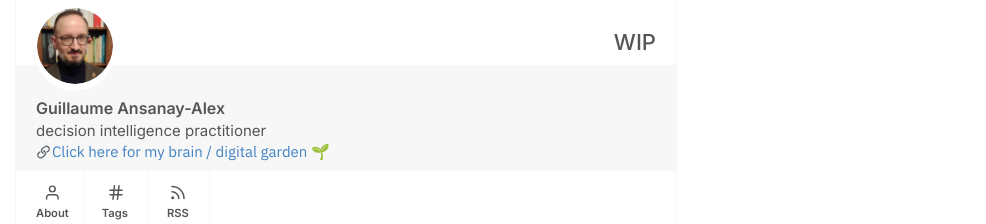
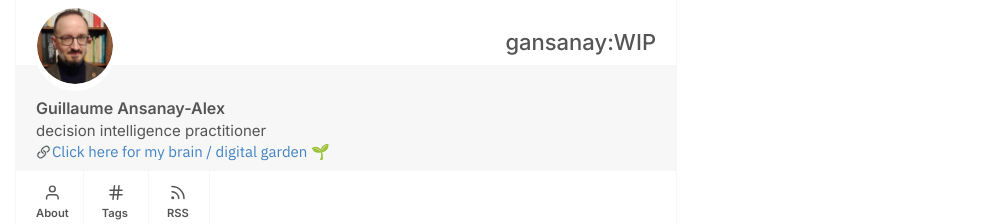
Before and after one commit to gansanay/gansanay.github.io, a Jekyll site: the page built from index.md, in a window 1280 px wide. Shown: the top 224 px of the page, without its empty margins (294-1280 px from the left). Built offline with Jekyll 4.4.1, drawn with Linux system fonts in a browser that asks for light colours.

Commit message:
new title, new note

```diff
--- a/_config.yml
+++ b/_config.yml
@@ -1,4 +1,4 @@
-title: WIP
+title: gansanay:WIP
 name: Guillaume Ansanay-Alex
 baseurl: "/" # the subpath of your site, e.g. /blog
 url: "https://gansanay.com/" # the base hostname & protocol for your site, e.g. http://example.com
```
Also changed, not shown: _notes/working with the door open.md (added, +3 -0 lines).
